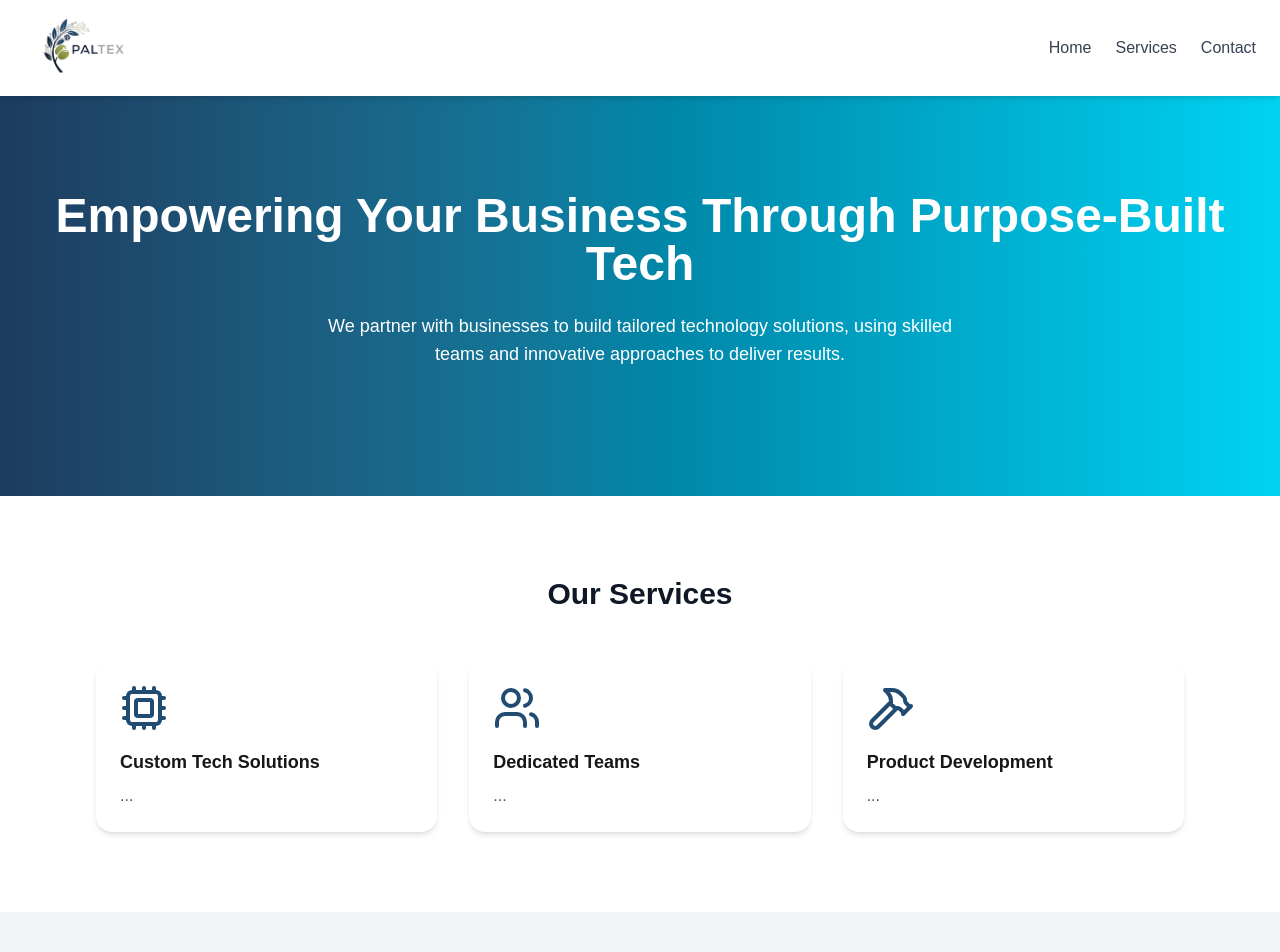
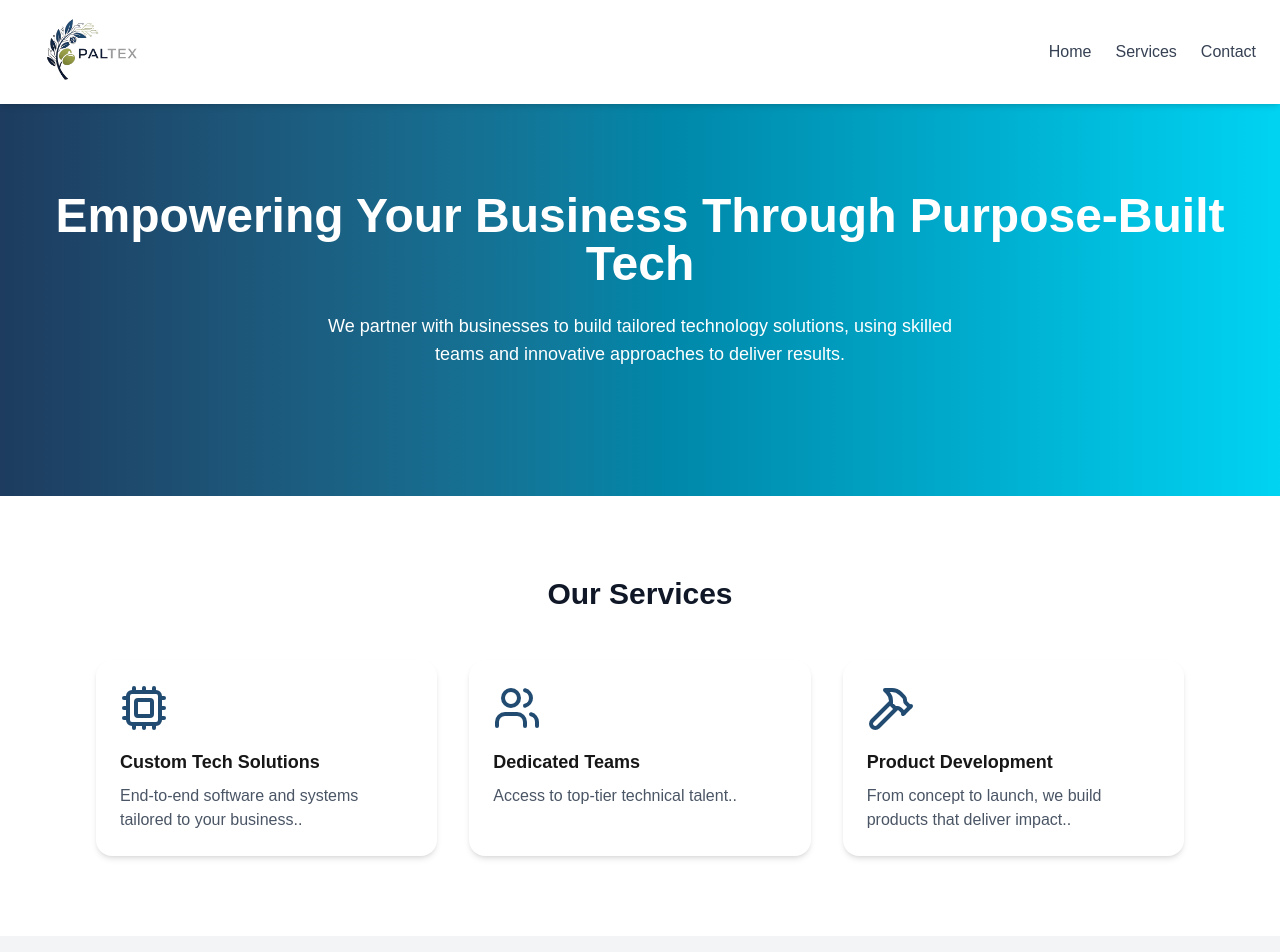
Before and after one commit to rfatayer/tech-gap-site, a Next.js app: page / in a window 1280 px wide. Shown: the top 952 px of the page. Built offline with nearby package versions, Linux system fonts and the light colour scheme.

Commit message:
Another layout change

```diff
--- a/src/app/page.tsx
+++ b/src/app/page.tsx
@@ -1,4 +1,5 @@
 "use client";
+
 
 import React from "react";
 import { motion } from "framer-motion";
@@ -35,14 +36,14 @@ export default function Home() {
         </h3>
         <div className="grid md:grid-cols-3 gap-8">
       {[
-  { icon: Cpu, title: "Custom Tech Solutions", desc: "...", id: "custom-tech" },
-  { icon: Users, title: "Dedicated Teams", desc: "...", id: "dedicated-teams" },
-  { icon: Hammer, title: "Product Development", desc: "...", id: "product-development" },
+  { icon: Cpu, title: "Custom Tech Solutions", desc: "End-to-end software and systems tailored to your business..", id: "custom-tech" },
+  { icon: Users, title: "Dedicated Teams", desc: "Access to top-tier technical talent..", id: "dedicated-teams" },
+  { icon: Hammer, title: "Product Development", desc: "From concept to launch, we build products that deliver impact..", id: "product-development" },
 ].map((service, idx) => (
   <a
     key={idx}
     href={`/services#${service.id}`}
-    className="block bg-white rounded-2xl shadow-md p-6 hover:shadow-lg transition"
+   className="block bg-white rounded-2xl shadow-md p-6 hover:shadow-lg hover:bg-gray-100 transition"
     id={service.id} // ✅ Add this line
   >
     <service.icon style={{ color: '#214B71' }} className="w-12 h-12 mb-4" />
--- a/src/components/Layout.tsx
+++ b/src/components/Layout.tsx
@@ -20,7 +20,7 @@ export default function Layout({ children }: { children: React.ReactNode }) {
               alt="Logo"
               width={160}
               height={40}
-              className="h-16 w-auto"
+              className="h-18 w-auto"
             />
           </Link>
 
@@ -63,13 +63,15 @@ export default function Layout({ children }: { children: React.ReactNode }) {
             >
               Services
             </Link>
-            <a
-              href="#contact"
-              className="block text-gray-700 hover:text-blue-600"
-              onClick={() => setIsOpen(false)}
-            >
-              Contact
-            </a>
+        import Link from "next/link";
+
+<Link
+  href="/#contact"
+  className="block text-gray-700 hover:text-blue-600"
+  onClick={() => setIsOpen(false)}
+>
+  Contact
+</Link>
           </div>
         )}
       </header>
```
